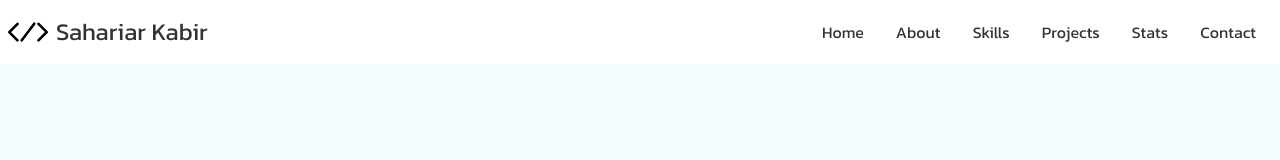
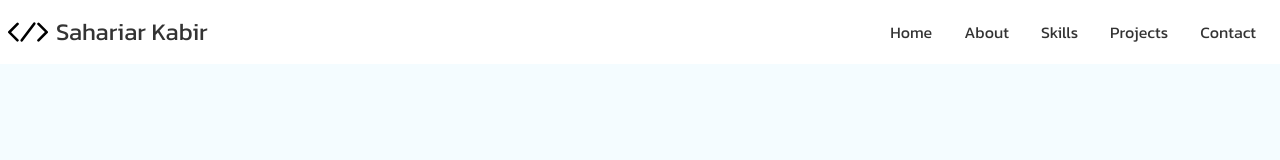
Before and after one commit to Sahariar/sahariarkabir, a React (Vite) app: page / in a window 1280 px wide. Shown: the top 160 px of the page. Built offline with nearby package versions, Linux system fonts and the light colour scheme; no server answers; a web font is replaced by a local one.

Commit message:
remove menu item stats

```diff
--- a/src/component/Shared/Header.jsx
+++ b/src/component/Shared/Header.jsx
@@ -32,9 +32,6 @@ const Header = () => {
 							</li>
 							<li>
 								<Link to={"projects"} spy={true} smooth={true} offset={50} duration={1500} delay={100}> Projects </Link>
-							</li>
-							<li>
-								<Link to={"stats"} spy={true} smooth={true} offset={50} duration={1500} delay={100}> Stats </Link>
 							</li>
 							<li>
 								<Link to={"contact"} spy={true} smooth={true} offset={50} duration={1500} delay={100}> Contact </Link>
```
